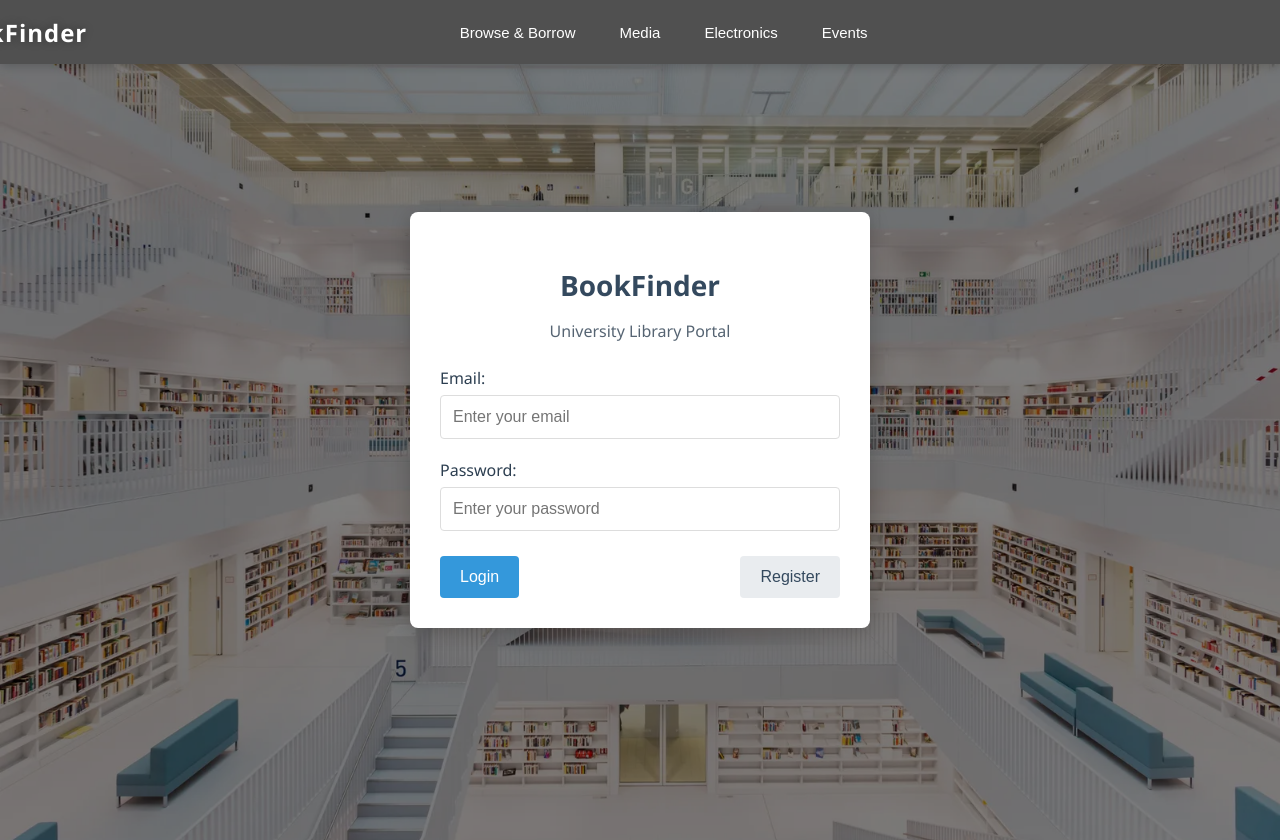
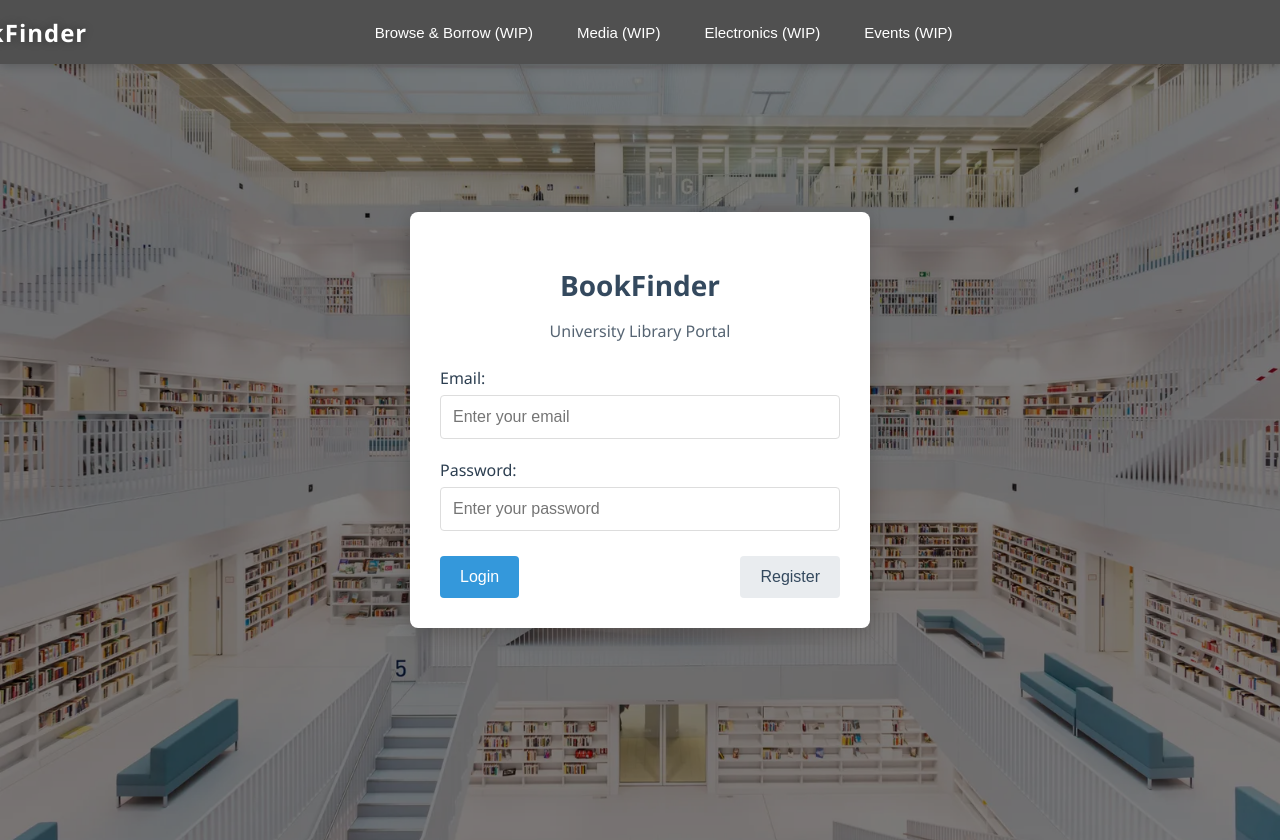
Before and after one commit to dahrail/Library-Database, a React (Create React App) app in the folder client/: page / in a window 1280 px wide. Built offline with nearby package versions, Linux system fonts and the light colour scheme.

Commit message:
Buttons At Top Bar Are WIP

```diff
--- a/client/src/App.js
+++ b/client/src/App.js
@@ -292,10 +292,10 @@ function App() {
 
         {/* Navigation buttons */}
         <div className="nav-buttons">
-          <button className="nav-button">Browse & Borrow</button>
-          <button className="nav-button">Media</button>
-          <button className="nav-button">Electronics</button>
-          <button className="nav-button">Events</button>
+          <button className="nav-button">Browse & Borrow (WIP)</button>
+          <button className="nav-button">Media (WIP)</button>
+          <button className="nav-button">Electronics (WIP)</button>
+          <button className="nav-button">Events (WIP)</button>
         </div>
 
         {isLoggedIn && userData && (
```
